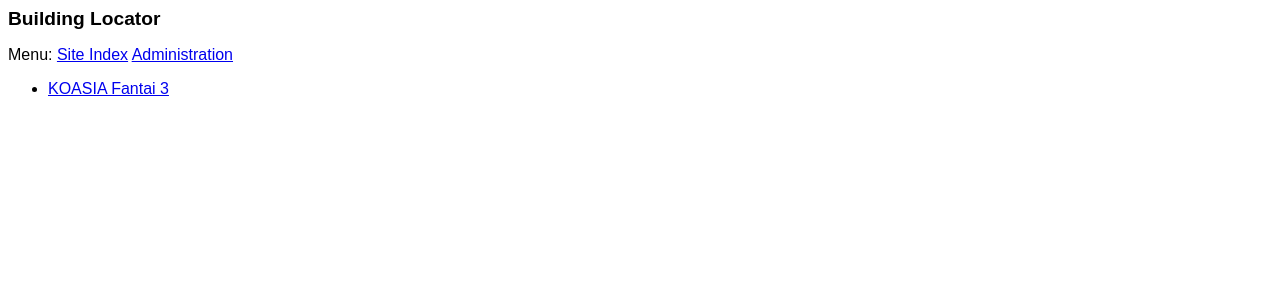
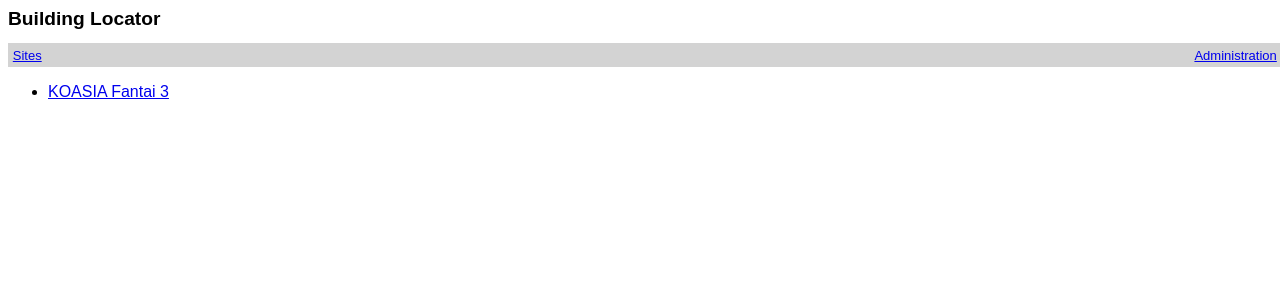
Before and after one commit to motlib/dbloc, a Django app: page / in a window 1280 px wide. Shown: the top 300 px of the page. Run offline with Django 3.2, Linux system fonts and the light colour scheme; data comes from the database, SQL or seed files in the repository.

Commit message:
Improve website style and layout

```diff
--- a/loc/static/loc/style.css
+++ b/loc/static/loc/style.css
@@ -6,3 +6,18 @@ body {
 h1 {
     font-size: 1.2rem;
 }
+
+
+#nav_row {
+    font-size: small;
+    background-color: lightgray;
+    padding: 0.3rem;
+}
+
+#nav_row #nav_loc {
+    display: inline-block;
+}
+
+#nav_row #nav_admin {
+    float: right;
+}
--- a/loc/templates/loc/base.html
+++ b/loc/templates/loc/base.html
@@ -1,4 +1,4 @@
-<html>
+{% import 'loc/objects.html' as o with context %}<html>
   <head>
     <title>Building Locator</title>
     <link
@@ -8,11 +8,15 @@
   <body>
     <h1>Building Locator</h1>
 
-    <p>
-      Menu:
-      <a href="{{ url('loc:index') }}">Site Index</a>
-      <a href="{{ url('admin:index') }}">Administration</a>
-    </p>
+    <div id="nav_row" style="width: 100%">
+      <div id="nav_loc">
+        {{ o.breadcrumb() }}
+      </div>
+
+      <div id="nav_admin">
+        <a href="{{ url('admin:index') }}">Administration</a>
+      </div>
+    </div>
 
     {% block content %}{% endblock %}
   </body>
--- a/loc/templates/loc/objects.html
+++ b/loc/templates/loc/objects.html
@@ -1,3 +1,7 @@
+{% macro site_link(s) -%}
+<span class="site"><a href="{{ url('loc:site', args=[s.id]) }}">{{ s }}</a></span>
+{%- endmacro %}
+
 {% macro building_link(b) -%}
 <span class="building"><a href="{{ url('loc:building', args=[b.id]) }}">{{ b }}</a></span>
 {%- endmacro %}
@@ -5,3 +9,20 @@
 {% macro floor_link(f) -%}
 <span class="building"><a href="{{ url('loc:floor', args=[f.id]) }}">{{ f }}</a></span>
 {%- endmacro %}
+
+
+
+{# breadcrumb navigation #}
+{% set sep = '»' %}
+{% macro breadcrumb() %}
+<a href="{{ url('loc:index') }}">Sites</a>
+{% if site -%}
+{{ sep }} {{ site_link(site) }}
+{%- endif %}
+{% if building -%}
+{{ sep }} {{ building_link(building) }}
+{%- endif %}
+{% if floor -%}
+{{ sep }} {{ floor_link(floor) }}
+{%- endif %}
+{% endmacro %}
```
